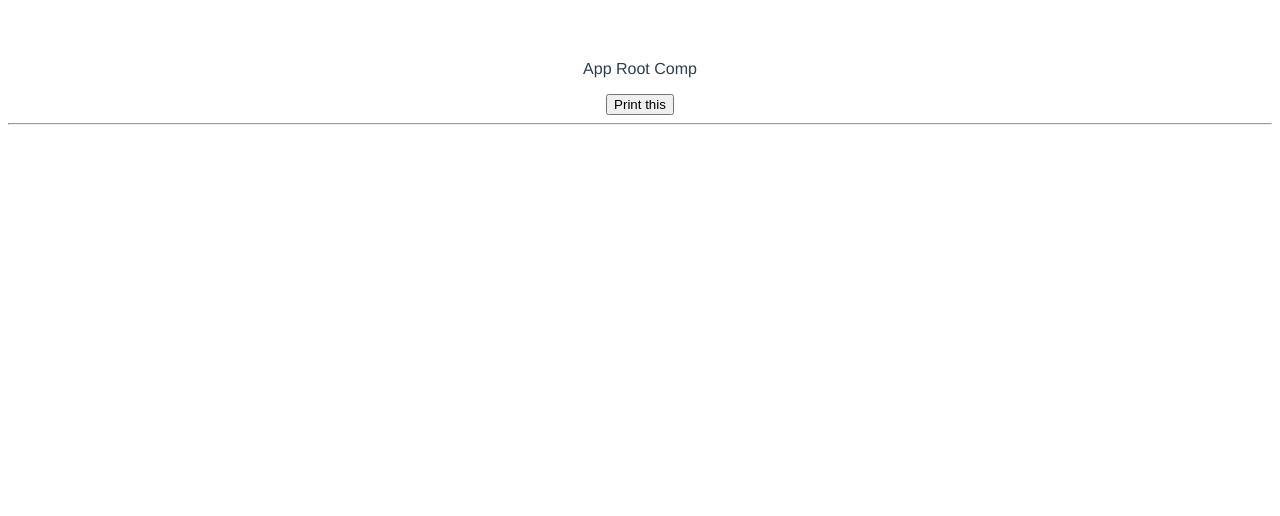
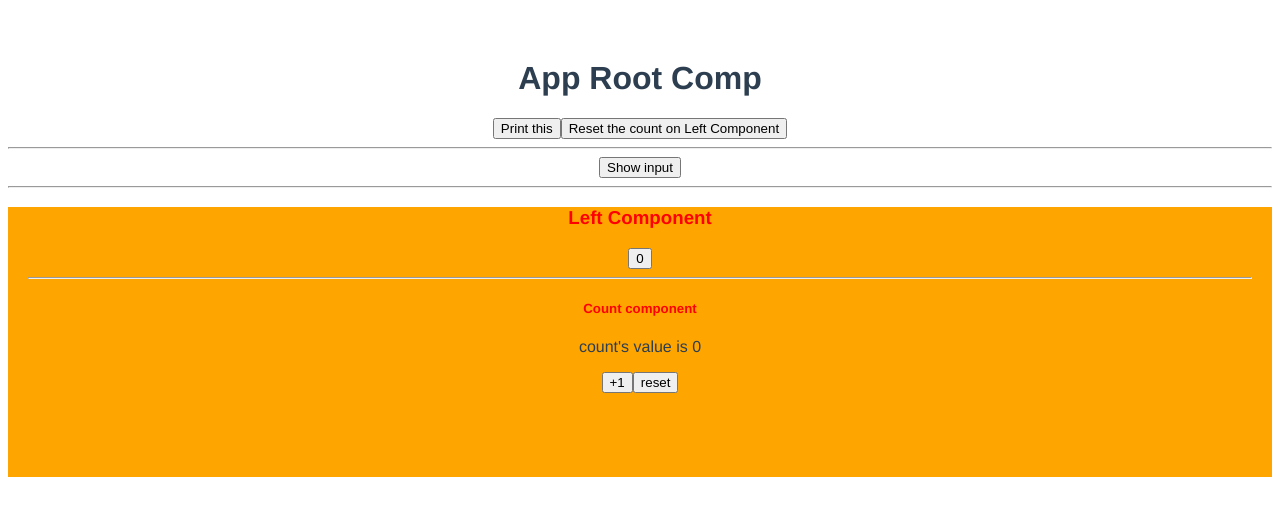
Before and after one commit to f2xiao/learn-vue, a Vue app in the folder moz-todo-vue/: page / in a window 1280 px wide. Shown: the top 516 px of the page. Built offline with nearby package versions, Linux system fonts and the light colour scheme.

Commit message:
Add this.()

```diff
--- a/moz-todo-vue/src/App1.vue
+++ b/moz-todo-vue/src/App1.vue
@@ -1,20 +1,42 @@
 <template>
   <div id="app">
-    <p>App Root Comp</p>
+    <h1 ref="myh1">App Root Comp</h1>
     <button @click="showThis">Print this</button>
+    <button @click="onReset">Reset the count on Left Component </button>
     <hr>
-
+    <input type="text" v-if="inputVisible" ref="ipt">
+    <button v-else @click="showInput">Show input</button>
+    <hr>
+   <Left ref="comLeft"></Left>
   </div>
 </template>
 
 <script>
-
+import Left from '@/components/Left.vue'
 export default {
+  data(){
+    return {
+      inputVisible: false
+    }
+  },
   methods: {
     showThis(){
       console.log(this);
-    }
+      this.$refs.myh1.style.color = 'red';
+    },
+    onReset(){
+      this.$refs.comLeft.countFromSon=0;
+    },
+    showInput(){
+      this.inputVisible = true;
+     this.$nextTick(()=>{
+        this.$refs.ipt.focus();
+     })
+    },
   },
+  components:{
+    Left
+  }
 };
 </script>
 
```
